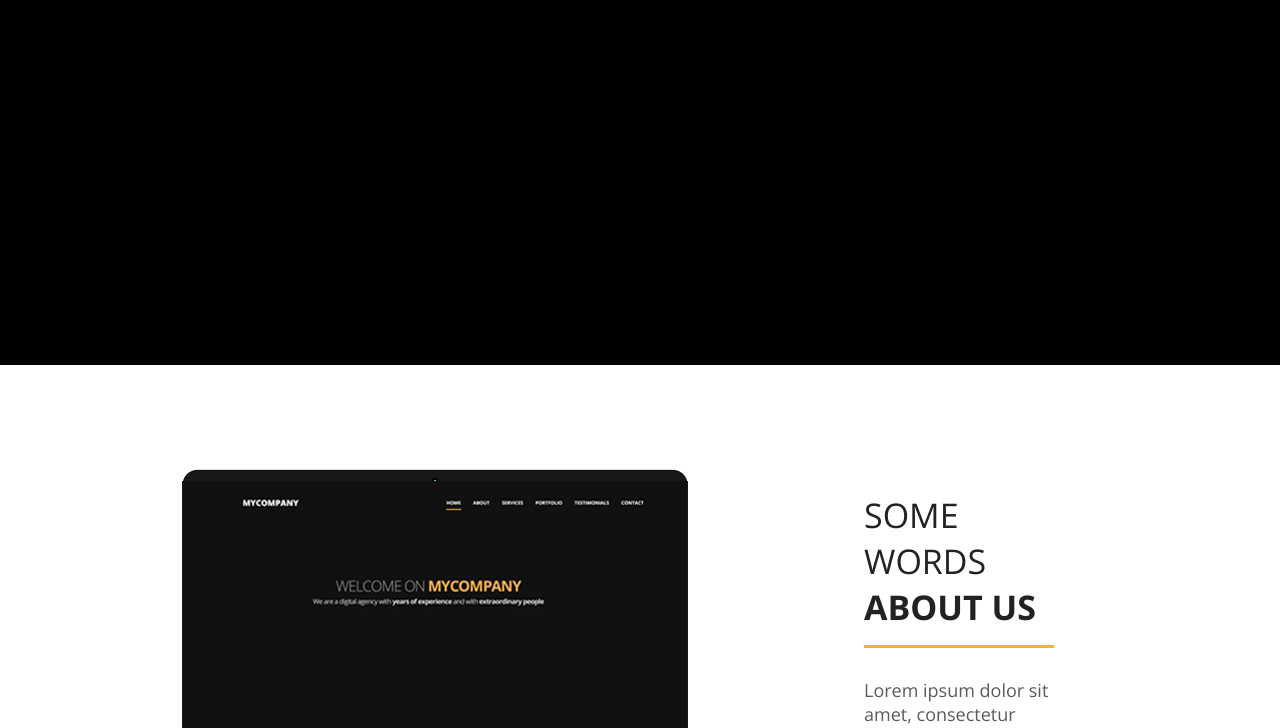
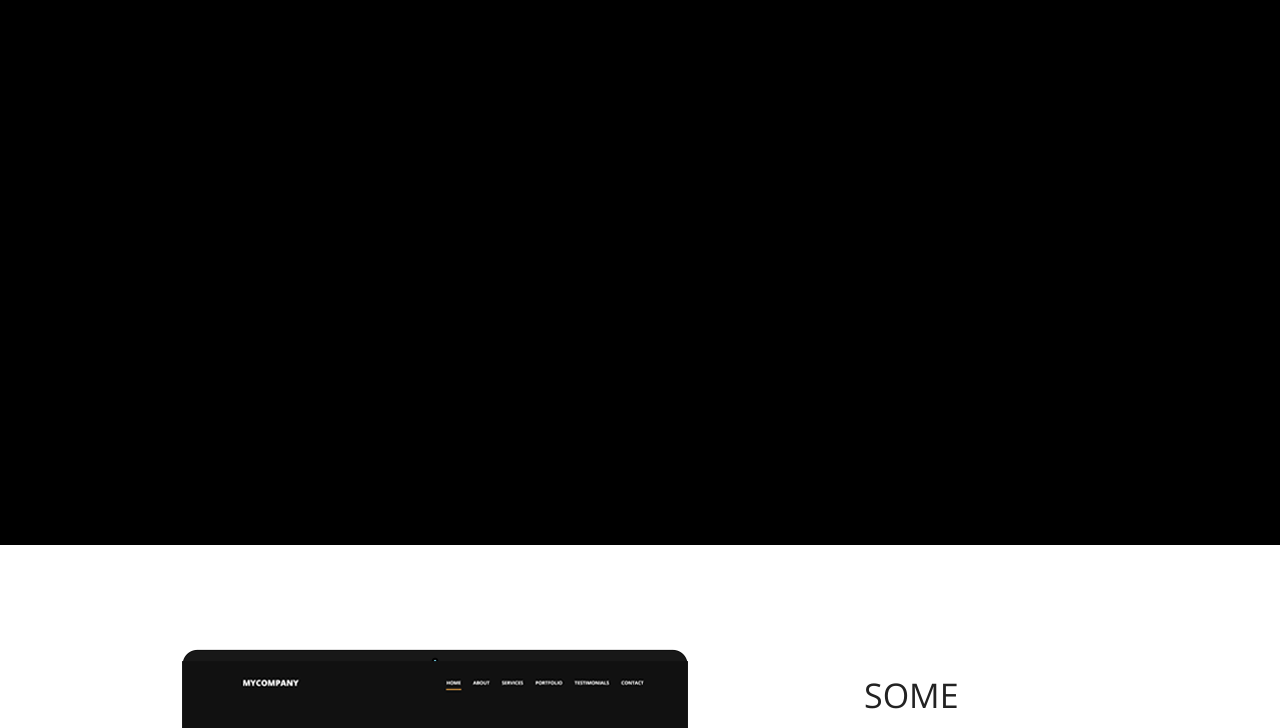
Before and after one commit to MarkGree/MarkMa-LS.github.io, a plain HTML site: page index.html in a window 1280 px wide. Shown: the part 370-1098 px from the top of the page. Drawn offline with nearby package versions, Linux system fonts and the light colour scheme.

Commit message:
Update index.html

```diff
--- a/index.html
+++ b/index.html
@@ -11,7 +11,7 @@
 				width: inherit;
 				height: inherit;
 			}
-			.maincontent {
+			.mainContent {
     				position: relative;
     				top: 180px;
 			}
```
